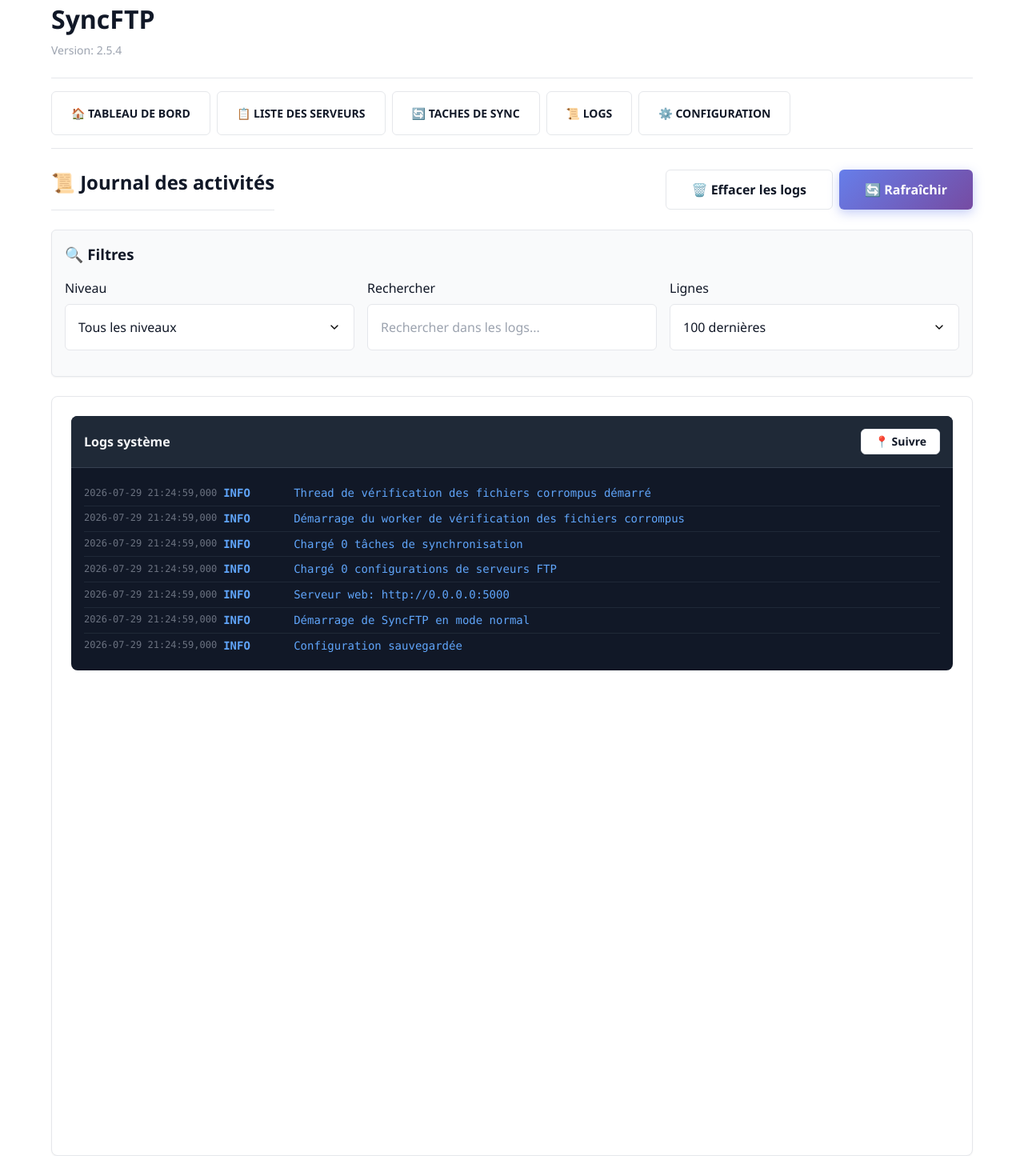
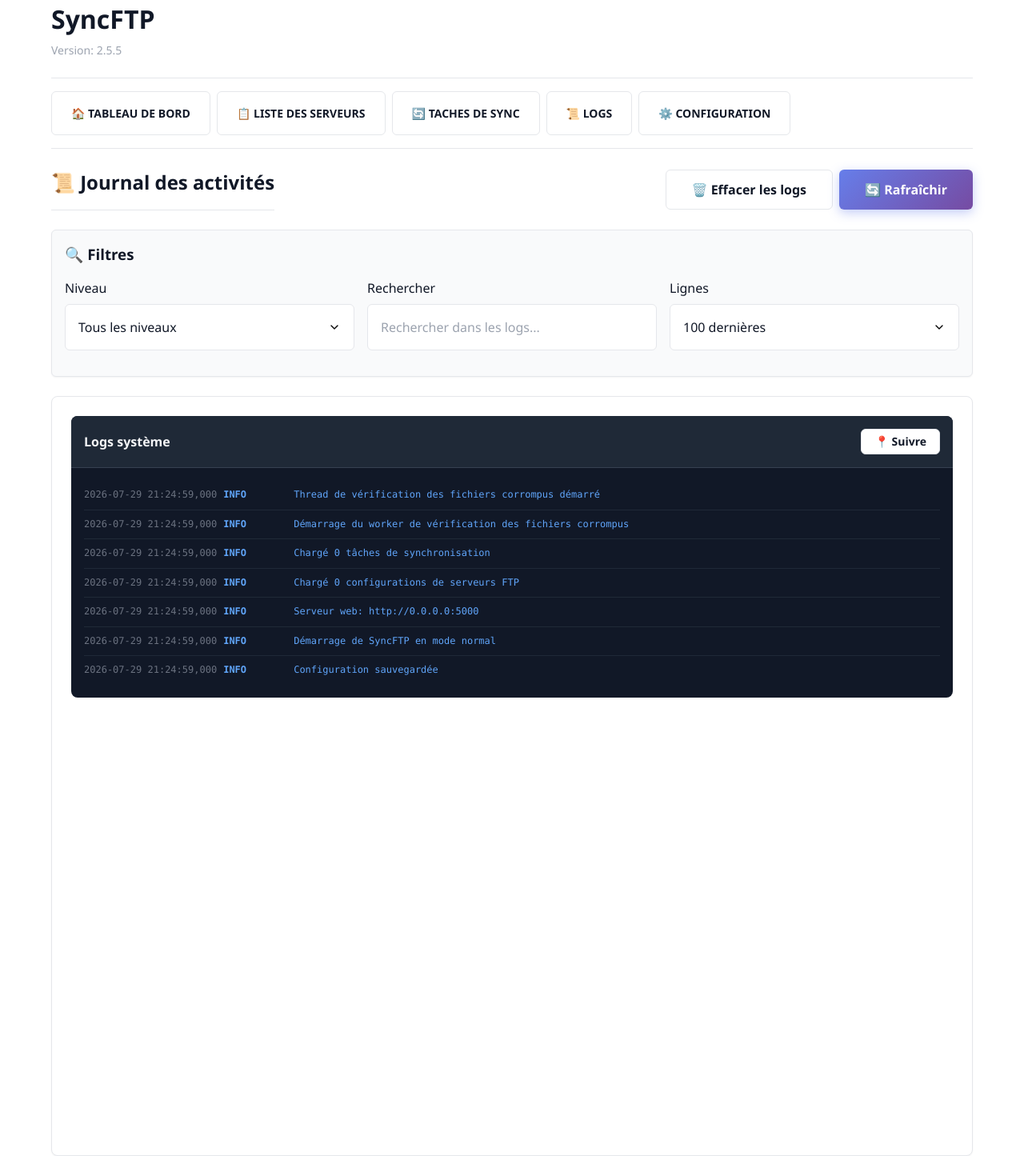
Before and after one commit to SHARKYBLUSTER/SyncFTP, a Flask app: page /logs in a window 1280 px wide. Shown: the whole page at 80% size. Run offline with Flask 3, Linux system fonts and the light colour scheme.

Commit message:
Bump version to 2.5.5 and update README - Remove sync_tasks copy.json file - Update app version to 2.5.5 - Update README.md with version and changelog - Fix logs display (font size and line wrapping)
Generated by Mistral Vibe.
Co-Authored-By: Mistral Vibe <vibe@mistral.ai>

```diff
--- a/app.py
+++ b/app.py
@@ -31,7 +31,7 @@ logging.SUCCESS = 25
 
 # Configuration
 APP_NAME = "SyncFTP"
-APP_VERSION = "2.5.4"
+APP_VERSION = "2.5.5"
 DATA_FILE = "ftp_servers.json"
 TASKS_FILE = "sync_tasks.json"
 LOG_FILE = "app.log"
--- a/static/css/pages/logs.css
+++ b/static/css/pages/logs.css
@@ -45,10 +45,10 @@
 
 /* Log Entry */
 .log-entry {
-    padding: var(--spacing-xs) 0;
+    padding: var(--spacing-sm) 0;
     border-bottom: var(--border-width-thin) solid var(--color-gray-800);
     display: flex;
-    align-items: center;
+    align-items: flex-start;
     gap: var(--spacing-sm);
 }
 
@@ -72,15 +72,16 @@
     width: 80px;
     font-weight: var(--font-weight-semibold);
     white-space: nowrap;
+    font-size: var(--font-size-xs);
 }
 
 /* Log Message */
 .log-message {
     flex: 1;
     color: var(--color-gray-300);
-    white-space: nowrap;
-    overflow: hidden;
-    text-overflow: ellipsis;
+    white-space: pre-wrap;
+    word-break: break-all;
+    font-size: var(--font-size-xs);
 }
 
 /* Log Entry by Level */
```
Also changed, not shown: sync_tasks copy.json (deleted, +0 -16 lines), README.md.
